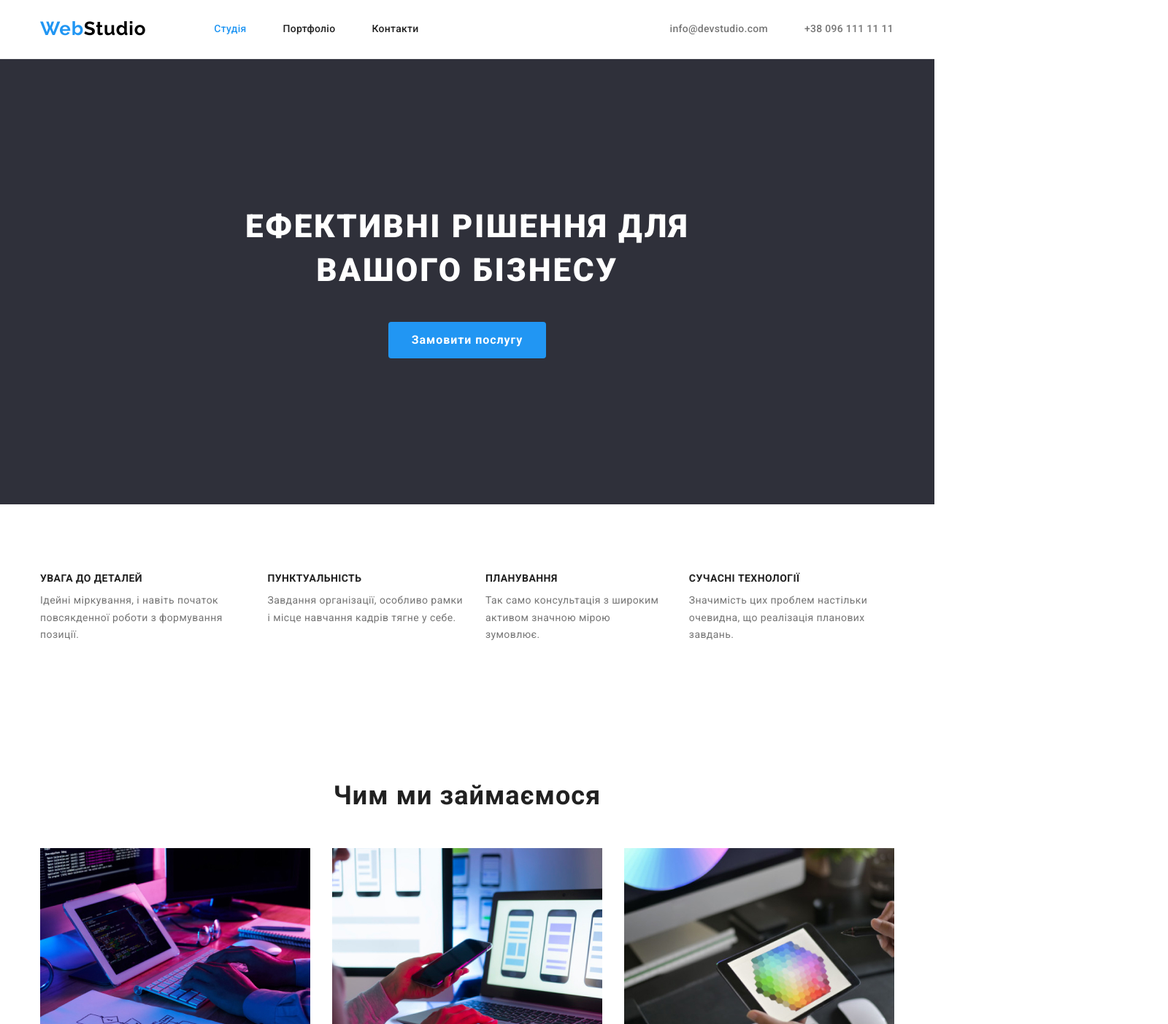
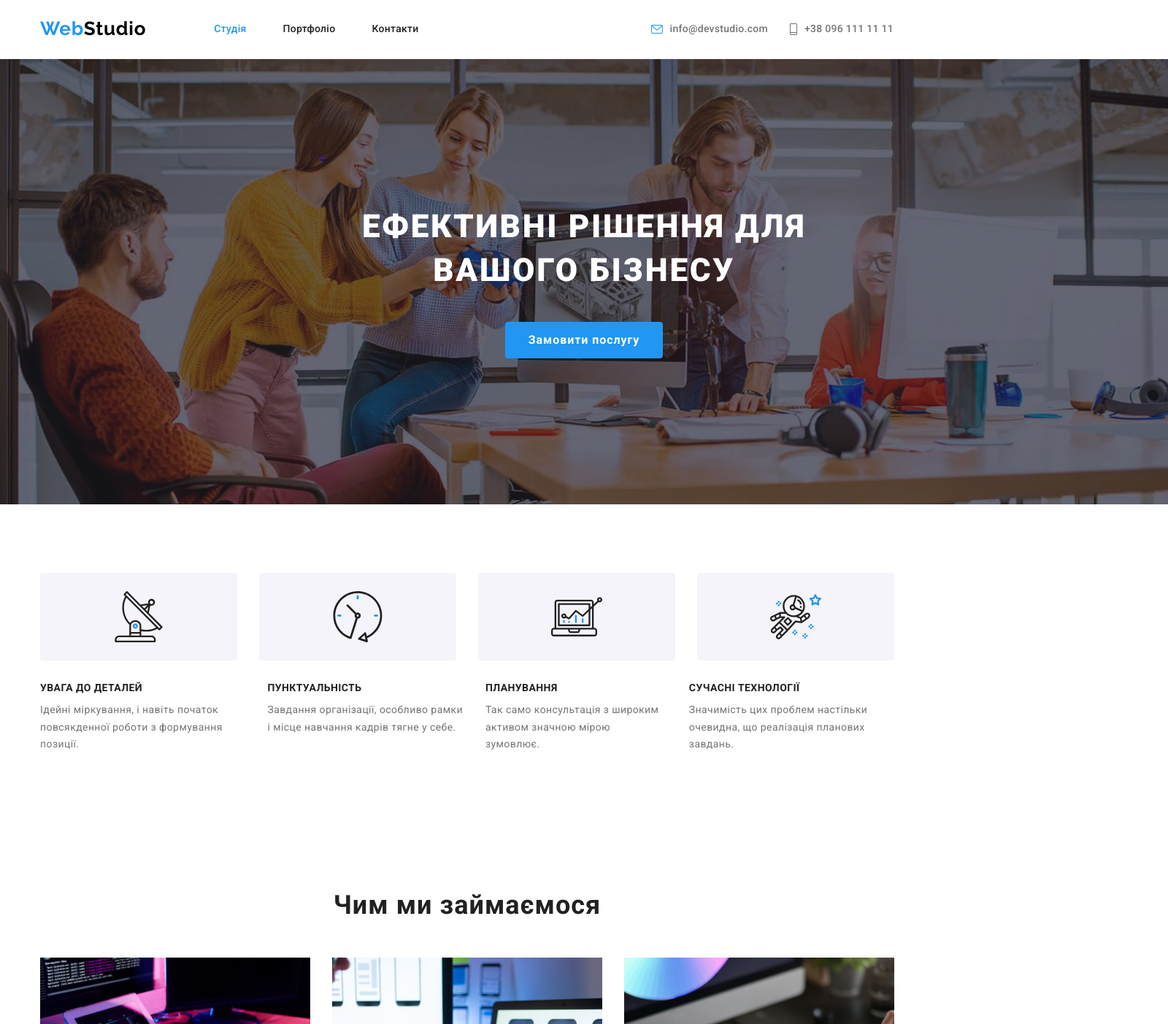
Before and after one commit to Stepanenko1993/goit-markup-hw-04, a plain HTML site: page index.html in a window 1280 px wide. Shown: the top 1403 px of the page at 73% size, 1600 px wide, since content can reach past the window. Drawn offline with nearby package versions, Linux system fonts and the light colour scheme.

Commit message:
icon-commit

```diff
--- a/css/styles.css
+++ b/css/styles.css
@@ -75,10 +75,21 @@ ul{
     padding-bottom: 25px;
 }
 .mail-link{
-    margin-left: 344px;
+    display: flex;
+    margin-left: 10px;
 }
+
+.mail-img{
+    display: flex;
+    margin-left: 318px;
+}
+
 .contact-phone{
-    margin-left: 50px;
+    margin-left: 10px;
+}
+.tel-img{
+    display: flex;
+    margin-left: 30px;
 }
 .header-top{
     background-color: var(--secondary-text-color);
@@ -176,9 +187,40 @@ font-weight: 700;
     background-color: #2F303A;
     padding-top: 200px;
     padding-bottom: 200px;
+        width: 1600px;
 
         margin-left: auto;
         margin-right: auto;
+        background-image: linear-gradient(rgba(47, 48, 58, 0.4),rgba(47, 48, 58, 0.4)),
+        url(../images/Img\(16\)\(1\).jpg);
+        background-size: cover;
+
+}
+.icon-section{
+   display: flex;
+   align-items: center;
+    width: 270px;
+        height: 120px;
+        background-color: var(--background);
+        border-radius: 4px;
+}
+.icon-container-section{
+     display: flex;
+
+    column-gap: 30px;
+    padding-bottom: 30px;
+
+
+
+}
+.section-icon-list{
+
+    margin-left: auto;
+    margin-right: auto;
+    width: 70px;
+        height: 70px;
+
+
 }
 
 .main-list{
@@ -276,6 +318,7 @@ font-weight: 700;
 .list-content{
     display: flex;
  column-gap: 30px;
+
 
 
 }
@@ -385,6 +428,7 @@ letter-spacing: 0.03em;
  }
  .team-color{
     background-color: var(--secondary-text-color);
+
  }
 
 .hover-nav:hover,
--- a/index.html
+++ b/index.html
@@ -35,8 +35,19 @@
 
 
 
-          <a class="mail-link hover-nav" href="mailto:info@devstudio.com"
-              >info@devstudio.com</a>
+           <svg arial-lable="mail" class="mail-img" width="16" height="12" >
+           <use href="./images/icons.svg.svg#icon-envelopehover" ></use>
+           </svg>
+               <a class="mail-link hover-nav" href="mailto:info@devstudio.com"
+              >info@devstudio.com
+
+            </a>
+
+            <svg arial-lable="tel" class="tel-img" width="10" height="16">
+              <use href="./images/icons.svg.svg#icon-Vector"></use>
+
+            </svg>
+
              <a class="contact-phone hover-nav" href="tel:+38 096 111 11 11"
               >+38 096 111 11 11</a>
 
@@ -63,7 +74,28 @@
 
       <section class="section">
         <div class="container container-section">
-
+         <ul class="icon-container-section">
+          <li class="icon-section">
+            <svg aria-label="antenna" class="section-icon-list" >
+              <use href="./images/icons.svg.svg#icon-antenna1"></use>
+            </svg>
+          </li>
+          <li class="icon-section">
+            <svg aria-label="clock" class="section-icon-list">
+              <use href="./images/icons.svg.svg#icon-clock1"></use>
+            </svg>
+          </li>
+          <li class="icon-section">
+            <svg aria-label="diagram" class="section-icon-list">
+              <use href="./images/icons.svg.svg#icon-diagram1"></use>
+            </svg>
+          </li>
+          <li class="icon-section">
+            <svg aria-label="astronaut" class="section-icon-list">
+              <use href="./images/icons.svg.svg#icon-astronaut1"></use>
+            </svg>
+          </li>
+         </ul>
         <ul class="list-content">
           <h2 hidden>ОПИС</h2>
           <li>
```
Also changed, not shown: portfolio.html (+8 -0 lines), images/Img(16)(1).jpg (added), images/WebStudio.svg (deleted), images/icons.svg.svg (added), images/symbol-defs.svg (added).
